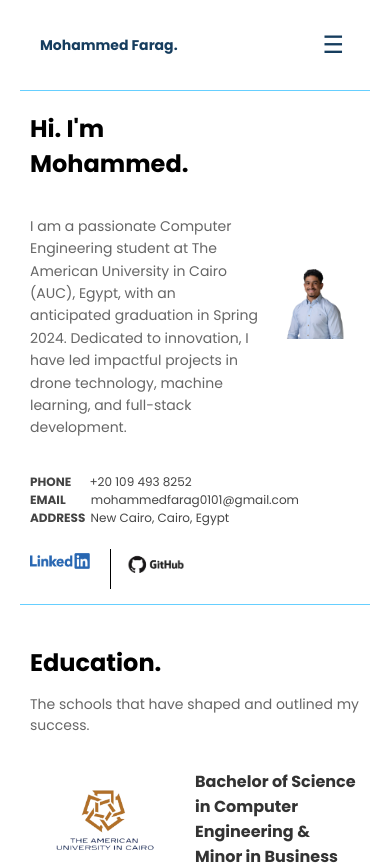
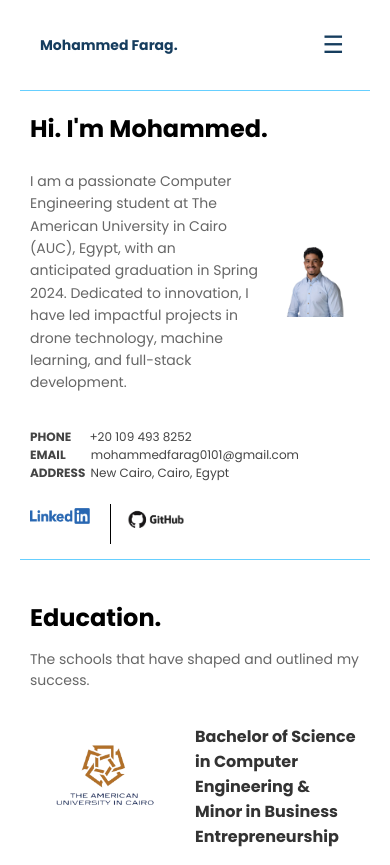
Before and after one commit to mfaraggg/my-online-resume, a React (Create React App) app: page / in a window 390 px wide. Shown: the top 865 px of the page. Built offline with nearby package versions, Linux system fonts and the light colour scheme.

Commit message:
fix: mobile friendly hi im mohammed

```diff
--- a/src/css/Home.css
+++ b/src/css/Home.css
@@ -107,9 +107,9 @@
 
   .home-content h1 {
     font-size: 24px;
-    margin-bottom: 20px;
+    margin-bottom: 10px;
     font-family: 'Poppins', sans-serif;
-    width: 110%; /**/
+    width: 150%; /**/
   }
 
   .home-content .intro-text {
```
